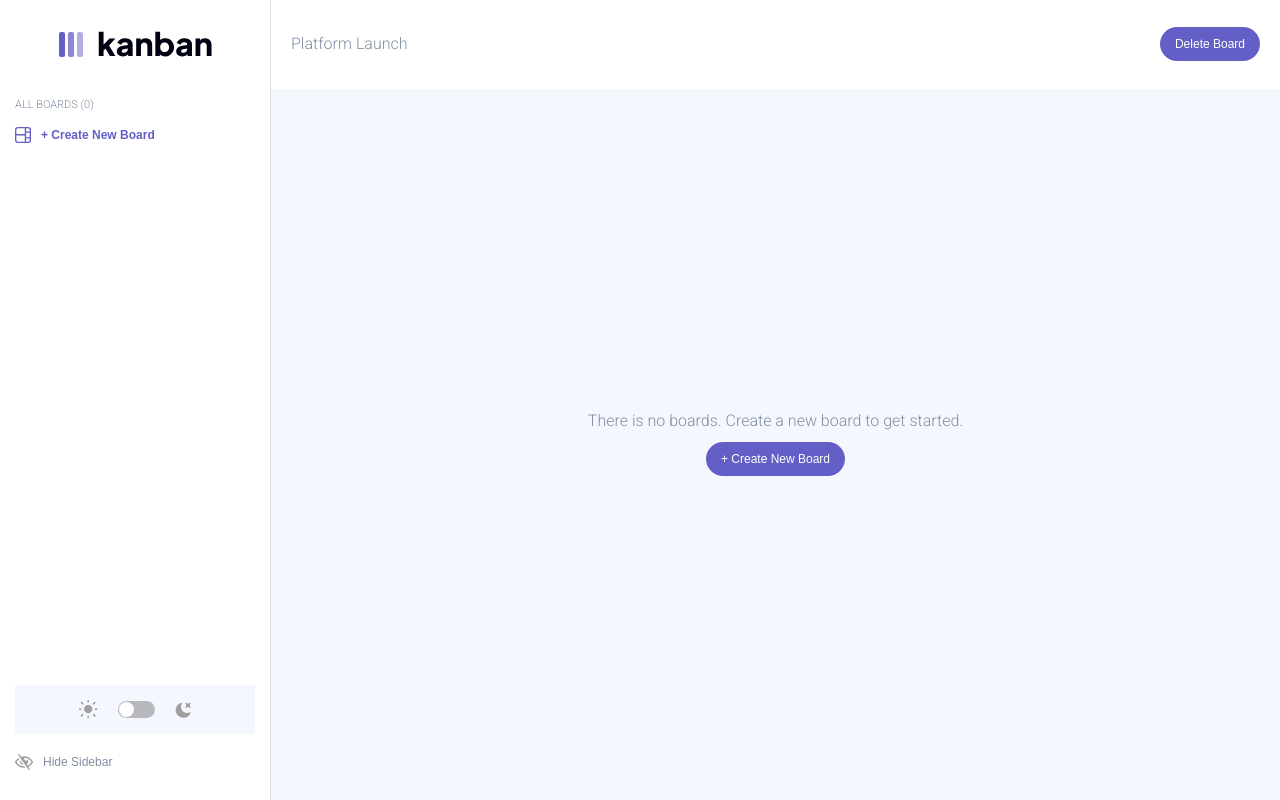
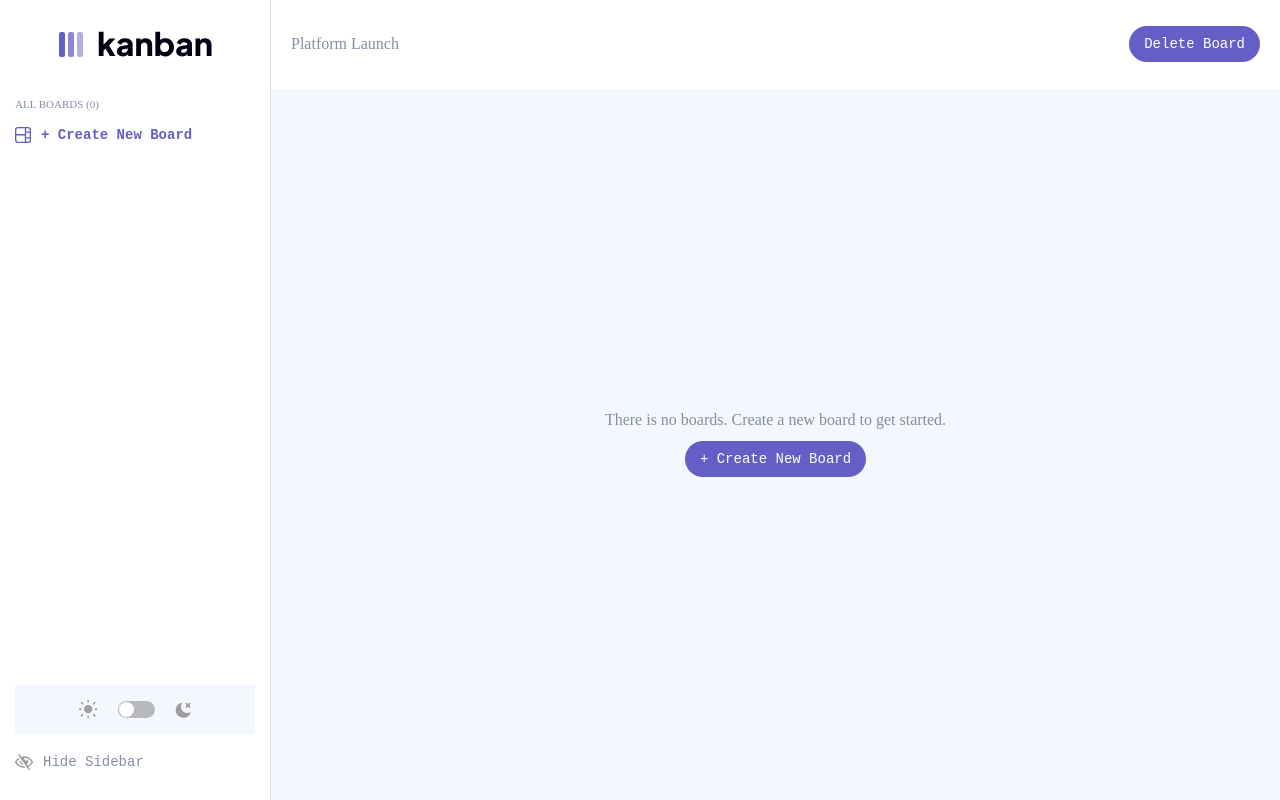
Before and after one commit to AlexGuriev8/kb-board, a React (Vite) app: page / in a window 1280 px wide. Built offline with nearby package versions, Linux system fonts and the light colour scheme.

Commit message:
Added font style

```diff
--- a/index.html
+++ b/index.html
@@ -3,13 +3,9 @@
   <head>
     <meta charset="UTF-8" />
     <meta name="viewport" content="width=device-width, initial-scale=1.0" />
-    <link rel="preconnect" href="https://fonts.googleapis.com" />
-    <link rel="preconnect" href="https://fonts.gstatic.com" crossorigin />
-    <link
-      href="https://fonts.googleapis.com/css2?family=Roboto:wght@300&display=swap"
-      rel="stylesheet"
-    />
-
+    <link rel="preconnect" href="https://fonts.googleapis.com">
+    <link rel="preconnect" href="https://fonts.gstatic.com" crossorigin>
+    <link href="https://fonts.googleapis.com/css2?family=Comfortaa&display=swap" rel="stylesheet">
     <title>Kanban Board</title>
   </head>
   <body>
--- a/src/components/button/styles.ts
+++ b/src/components/button/styles.ts
@@ -54,7 +54,8 @@
   font-weight: 500;
   outline: none;
   transition: all 0.2s;
-  font-size: 12px;
+  font-size: 14px;
+  font-family: 'IBM Plex Mono', monospace;
 
   ${(props) => props.color && COLOR[props.color]}
   ${(props) => props.disabled && DISABLED}
--- a/src/components/layout/styles.ts
+++ b/src/components/layout/styles.ts
@@ -10,7 +10,6 @@
   display: flex;
   flex-direction: column;
   height: 100vh;
-  width: 100vw;
   position: relative;
   color: ${(props) => props.theme.colors.primary};
 
--- a/src/components/sidebar-boards/styles.ts
+++ b/src/components/sidebar-boards/styles.ts
@@ -33,6 +33,10 @@
     color: #fff;
     background: #635fc7;
 
+    &:hover {
+      background: #635fc7;
+    }
+
     svg {
       fill: #fff;
     }
--- a/src/index.css
+++ b/src/index.css
@@ -1,3 +1,11 @@
+
+:root {
+	   font-family: 'Caveat', cursive;
+		font-size: 16px;
+		line-height: 24px;
+		font-weight: 400;
+  }
+
 html, body, div, span, applet, object, iframe,
 h1, h2, h3, h4, h5, h6, p, blockquote, pre,
 a, abbr, acronym, address, big, cite, code,
@@ -27,7 +35,6 @@
 
 body {
 	line-height: 1;
-	font-family: 'Roboto', sans-serif;
 }
 
 ol, ul {
```
